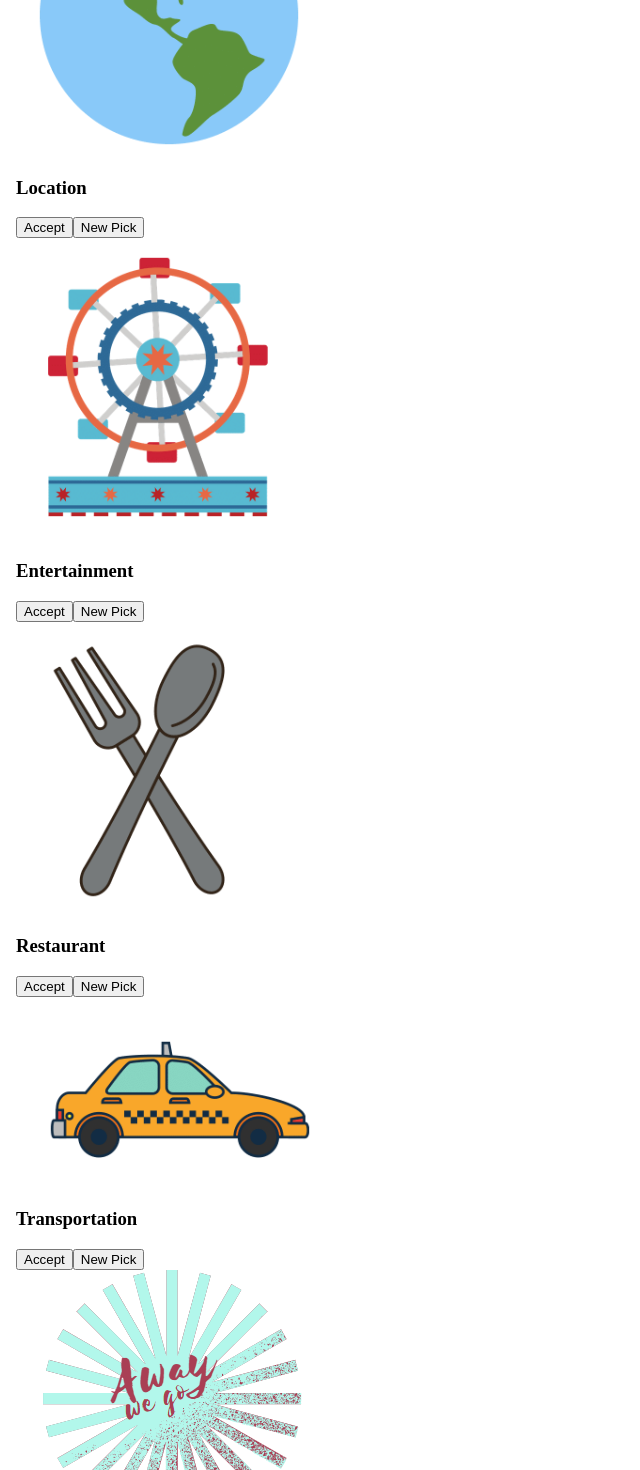
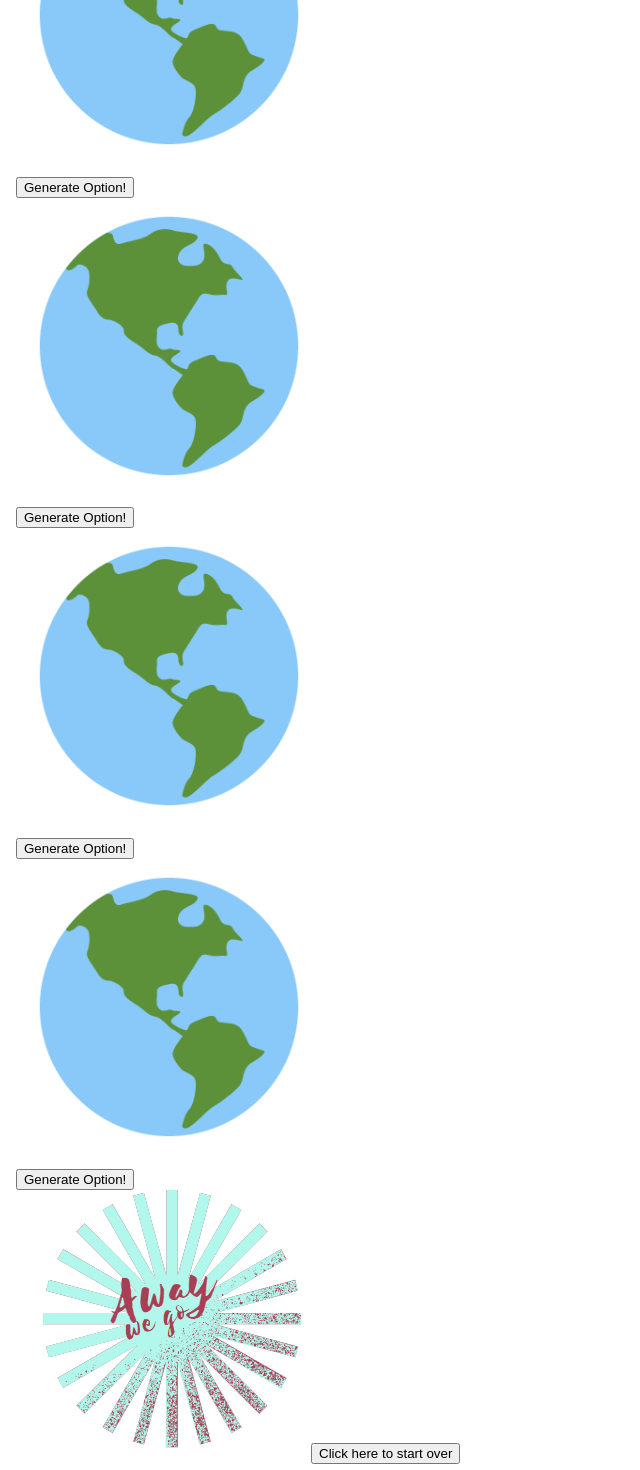
Before and after one commit to tjdanielson/daytrip_generator_react, a React (Create React App) app: page / in a window 1280 px wide. Shown: the part 589-2059 px from the top of the page, without its empty margins (0-640 px from the left). Built offline with nearby package versions, Linux system fonts and the light colour scheme.

Commit message:
Created selectOptions component and placed them in body of html.

```diff
--- a/src/App.js
+++ b/src/App.js
@@ -1,6 +1,15 @@
+import { useState } from 'react';
 import './App.css'
+import GenerateOption from './Components/GenerateOption/GenerateOption';
 
 function App() {
+
+  const locations = ['Lisbon', 'London', 'Rome', 'Barcelona', 'Amsterdam']
+  const entertainment = ['Walking Tour', 'Wine Tasting', 'Cooking Class', 'Art Museum']
+  const restaurants = ['Pizza', 'Pasta', 'Pub'];
+  const transportation = ['Bike', 'Foot', 'Train'];
+
+
   return (
     <div>
       <header>
@@ -29,66 +38,17 @@ function App() {
       <body>
         {/* conatiner for cards */}
         <div>
-          {/* card */}
           <div>
-            <div>
-              <img src='./assets/world.png' />
-              <h3>Location</h3>
-            </div>
-            {/* buttons in card */}
-            <div>
-              <button>
-                Accept
-              </button>
-              <button>
-                New Pick
-              </button>
-            </div>
+            <GenerateOption options={locations}/>
           </div>
           <div>
-            <div>
-              <img src='./assets/entertainment.png' />
-              <h3>Entertainment</h3>
-            </div>
-            {/* buttons in card */}
-            <div>
-              <button>
-                Accept
-              </button>
-              <button>
-                New Pick
-              </button>
-            </div>
+            <GenerateOption options={entertainment}/>
           </div>
           <div>
-            <div>
-              <img src='./assets/restaurant.png' />
-              <h3>Restaurant</h3>
-            </div>
-            {/* buttons in card */}
-            <div>
-              <button>
-                Accept
-              </button>
-              <button>
-                New Pick
-              </button>
-            </div>
+            <GenerateOption options={restaurants}/>
           </div>
           <div>
-            <div>
-              <img src='./assets/transportation.png' />
-              <h3>Transportation</h3>
-            </div>
-            {/* buttons in card */}
-            <div>
-              <button>
-                Accept
-              </button>
-              <button>
-                New Pick
-              </button>
-            </div>
+            <GenerateOption options={transportation}/>
           </div>
         </div>
         <img src='./assets/awaywego_white.png' />
--- /dev/null
+++ b/src/Components/GenerateOption/GenerateOption.jsx
@@ -0,0 +1,35 @@
+import React, { useState } from 'react';
+
+const GenerateOption = (props) => {
+
+    const [option, setOption] = useState('');
+
+    function selectOptions(event) {
+        event.preventDefault();
+        let randomNumber = Math.floor(Math.random() * props.options.length)
+        let randomSelection = props.options[randomNumber]
+        console.log(randomSelection);
+        setOption(randomSelection);
+    }
+
+
+    return (
+        <div>
+            <div>
+                <img src='./assets/world.png' />
+                <h3>{option}</h3>
+            </div>
+            {/* buttons in card */}
+            <div>
+                <button onClick={selectOptions}>
+                    Generate Option!
+                </button>
+            </div>
+      </div>
+
+    );
+
+    debugger;
+}
+
+export default GenerateOption;
```
